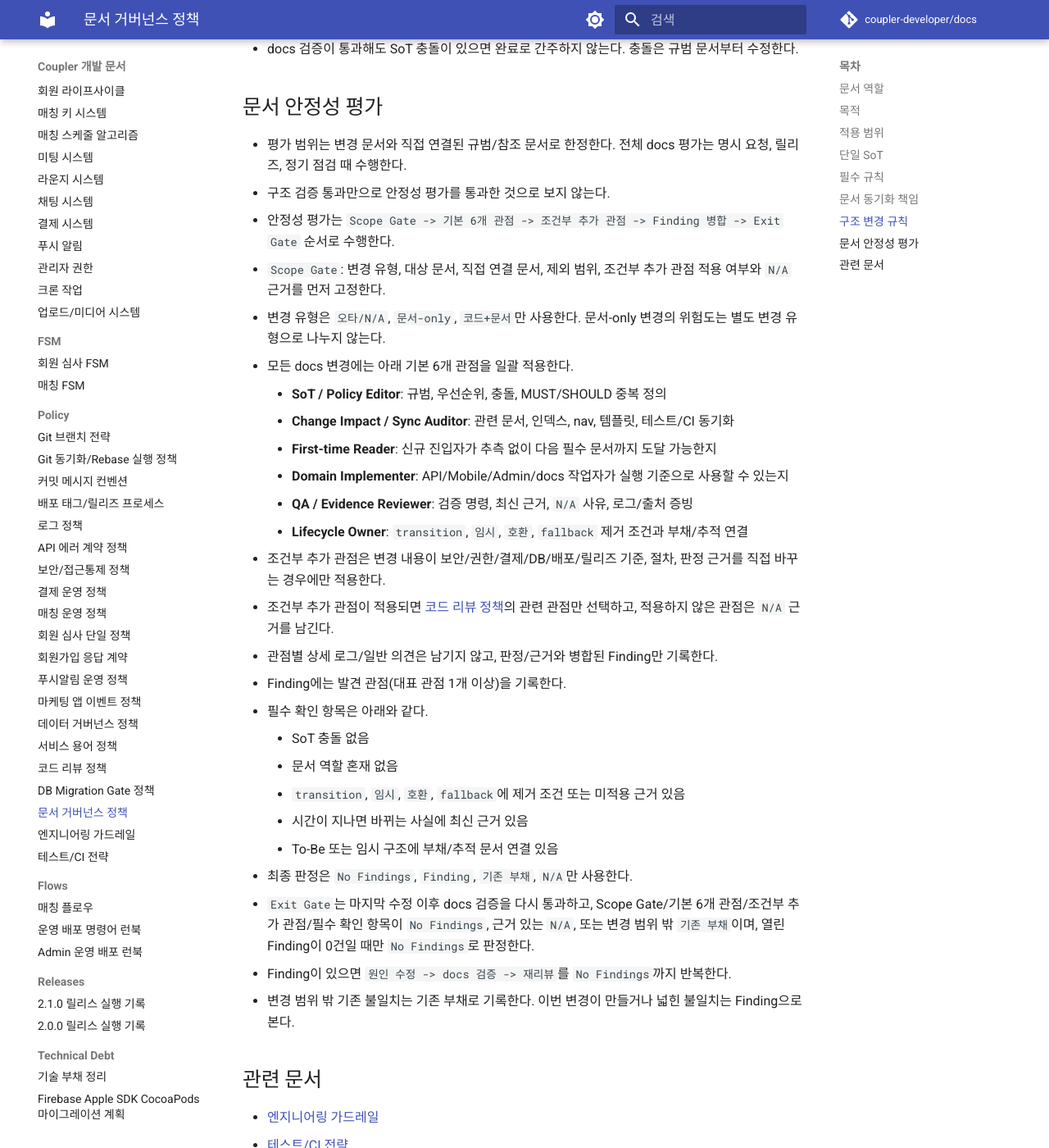
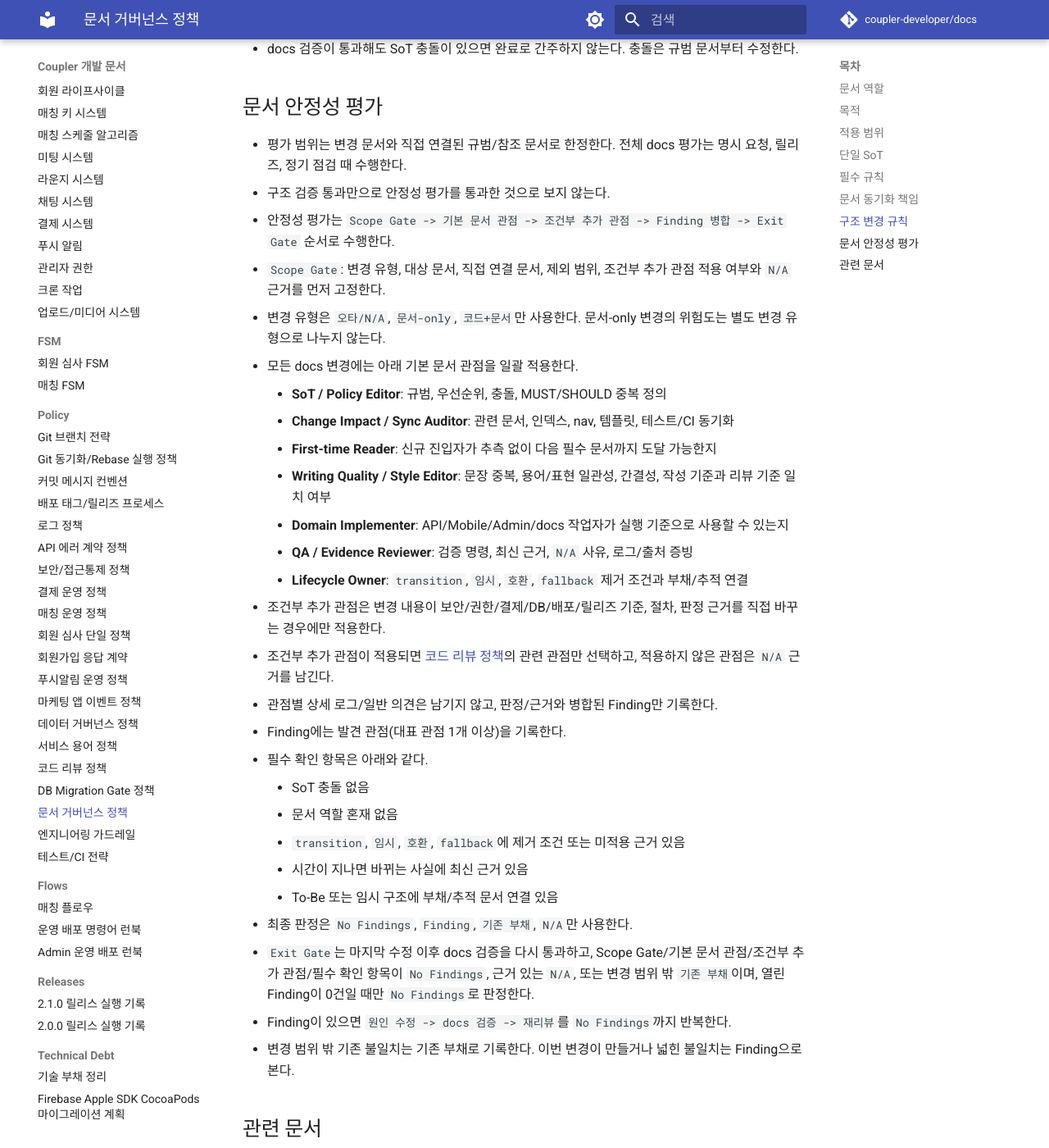
Before and after one commit to coupler-developer/docs, an MkDocs documentation site: the page built from content/policy/document-governance-policy.md, in a window 1280 px wide and 1400 px high, scrolled down 2374 px. Shown: the whole window at 82% size. Built offline with MkDocs 1.6.1 and Material for MkDocs 9.7.7, drawn with Linux system fonts in a browser that asks for light colours; comment, search, counter and statistics services are not loaded.

Commit message:
docs: 문서 안정성 평가 관점 보강
Changes:
- 문서 안정성 평가에 Writing Quality 관점 추가
- 기본 관점 수치 표현을 일반화해 관점 추가 시 드리프트 방지
- 안정성 리뷰 템플릿에 Writing Quality 관점 동기화

Tests:
- yarn validate:docs 통과

```diff
--- a/content/policy/document-governance-policy.md
+++ b/content/policy/document-governance-policy.md
@@ -68,13 +68,14 @@
 
 - 평가 범위는 변경 문서와 직접 연결된 규범/참조 문서로 한정한다. 전체 docs 평가는 명시 요청, 릴리즈, 정기 점검 때 수행한다.
 - 구조 검증 통과만으로 안정성 평가를 통과한 것으로 보지 않는다.
-- 안정성 평가는 `Scope Gate -> 기본 6개 관점 -> 조건부 추가 관점 -> Finding 병합 -> Exit Gate` 순서로 수행한다.
+- 안정성 평가는 `Scope Gate -> 기본 문서 관점 -> 조건부 추가 관점 -> Finding 병합 -> Exit Gate` 순서로 수행한다.
 - `Scope Gate`: 변경 유형, 대상 문서, 직접 연결 문서, 제외 범위, 조건부 추가 관점 적용 여부와 `N/A` 근거를 먼저 고정한다.
 - 변경 유형은 `오타/N/A`, `문서-only`, `코드+문서`만 사용한다. 문서-only 변경의 위험도는 별도 변경 유형으로 나누지 않는다.
-- 모든 docs 변경에는 아래 기본 6개 관점을 일괄 적용한다.
+- 모든 docs 변경에는 아래 기본 문서 관점을 일괄 적용한다.
     - **SoT / Policy Editor**: 규범, 우선순위, 충돌, MUST/SHOULD 중복 정의
     - **Change Impact / Sync Auditor**: 관련 문서, 인덱스, nav, 템플릿, 테스트/CI 동기화
     - **First-time Reader**: 신규 진입자가 추측 없이 다음 필수 문서까지 도달 가능한지
+    - **Writing Quality / Style Editor**: 문장 중복, 용어/표현 일관성, 간결성, 작성 기준과 리뷰 기준 일치 여부
     - **Domain Implementer**: API/Mobile/Admin/docs 작업자가 실행 기준으로 사용할 수 있는지
     - **QA / Evidence Reviewer**: 검증 명령, 최신 근거, `N/A` 사유, 로그/출처 증빙
     - **Lifecycle Owner**: `transition`, `임시`, `호환`, `fallback` 제거 조건과 부채/추적 연결
@@ -89,7 +90,7 @@
     - 시간이 지나면 바뀌는 사실에 최신 근거 있음
     - To-Be 또는 임시 구조에 부채/추적 문서 연결 있음
 - 최종 판정은 `No Findings`, `Finding`, `기존 부채`, `N/A`만 사용한다.
-- `Exit Gate`는 마지막 수정 이후 docs 검증을 다시 통과하고, Scope Gate/기본 6개 관점/조건부 추가 관점/필수 확인 항목이 `No Findings`, 근거 있는 `N/A`, 또는 변경 범위 밖 `기존 부채`이며, 열린 Finding이 0건일 때만 `No Findings`로 판정한다.
+- `Exit Gate`는 마지막 수정 이후 docs 검증을 다시 통과하고, Scope Gate/기본 문서 관점/조건부 추가 관점/필수 확인 항목이 `No Findings`, 근거 있는 `N/A`, 또는 변경 범위 밖 `기존 부채`이며, 열린 Finding이 0건일 때만 `No Findings`로 판정한다.
 - Finding이 있으면 `원인 수정 -> docs 검증 -> 재리뷰`를 `No Findings`까지 반복한다.
 - 변경 범위 밖 기존 불일치는 기존 부채로 기록한다. 이번 변경이 만들거나 넓힌 불일치는 Finding으로 본다.
 
```
Also changed, not shown: content/templates/docs-stability-review-template.md (+1 -0 lines).
